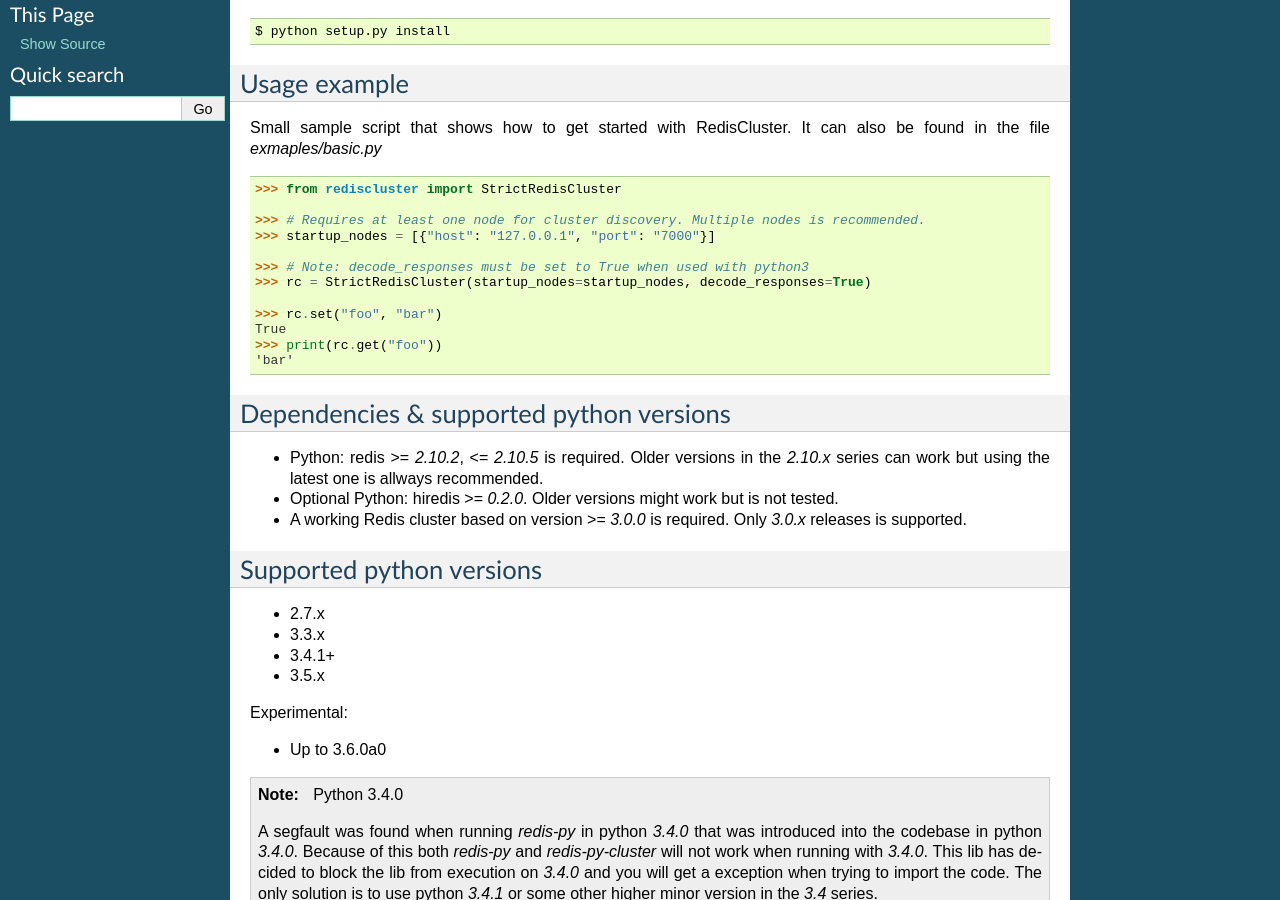
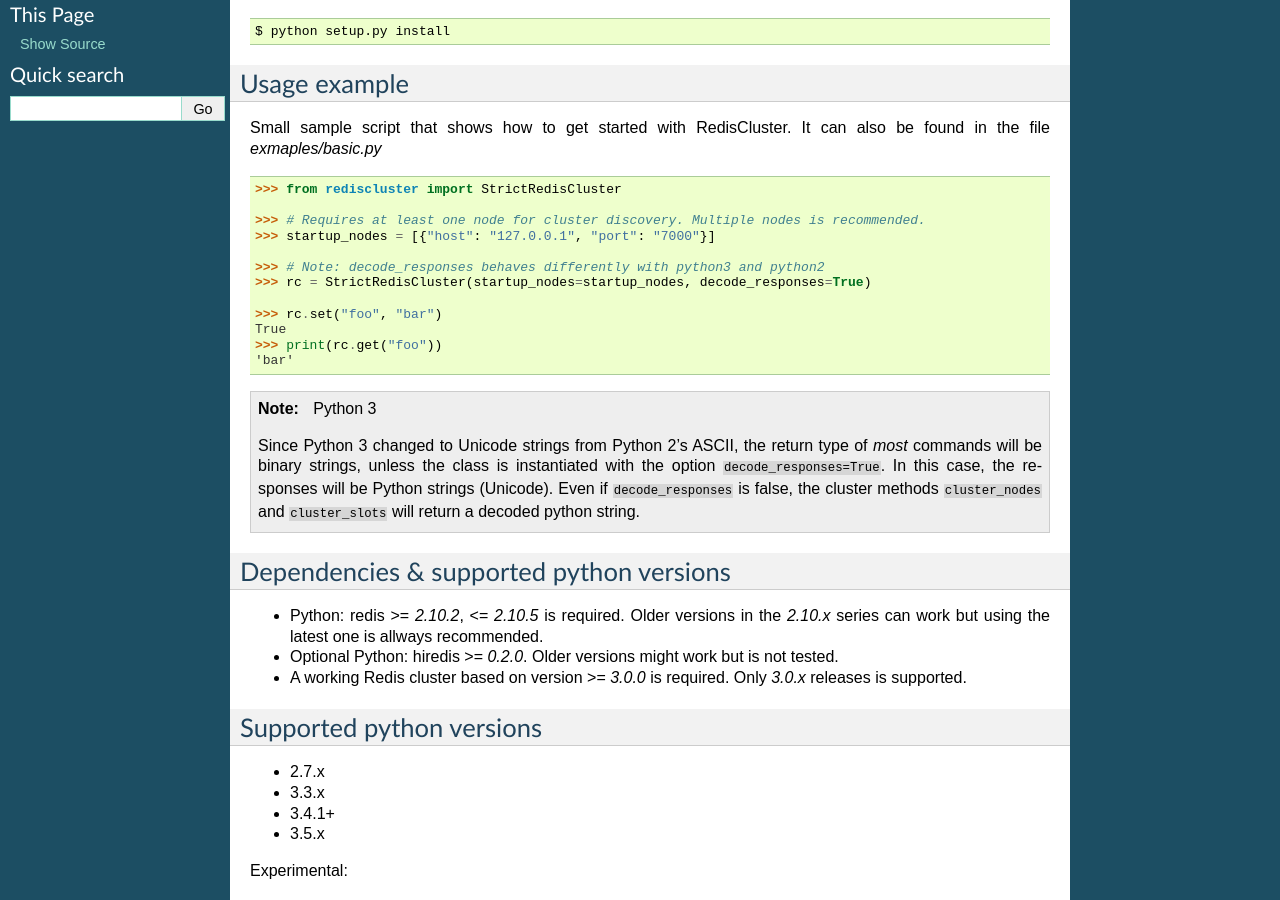
Before and after one commit to Grokzen/redis-py-cluster, a Sphinx documentation site: the page built from docs/index.rst, in a window 1280 px wide and 900 px high, scrolled down 343 px. Built offline with Sphinx 7.4.7, drawn with Linux system fonts in a browser that asks for light colours.

Commit message:
Add explicit binary string to str decode in cluster_nodes and cluster_slots
Adresses Issue #171 (https://github.com/Grokzen/redis-py-cluster/issues/171) where when using Python3 `execute_command` passes a binary encoded string to the parsing callback, which instead expects a Python string (str). As `execute_command` returns a str already when using Python 2 this should not change behaviour for users of py2.

Docs adjusted to represent this change, no additional tests written.

```diff
--- a/docs/index.rst
+++ b/docs/index.rst
@@ -44,7 +44,7 @@
     >>> # Requires at least one node for cluster discovery. Multiple nodes is recommended.
     >>> startup_nodes = [{"host": "127.0.0.1", "port": "7000"}]
 
-    >>> # Note: decode_responses must be set to True when used with python3
+    >>> # Note: decode_responses behaves differently with python3 and python2
     >>> rc = StrictRedisCluster(startup_nodes=startup_nodes, decode_responses=True)
 
     >>> rc.set("foo", "bar")
@@ -52,7 +52,9 @@
     >>> print(rc.get("foo"))
     'bar'
 
+.. note:: Python 3
 
+    Since Python 3 changed to Unicode strings from Python 2's ASCII, the return type of *most* commands will be binary strings, unless the class is instantiated with the option ``decode_responses=True``. In this case, the responses will be Python strings (Unicode). Even if ``decode_responses`` is false, the cluster methods ``cluster_nodes`` and ``cluster_slots`` will return a decoded python string.
 
 Dependencies & supported python versions
 ----------------------------------------
```
Also changed, not shown: 1 other file.
